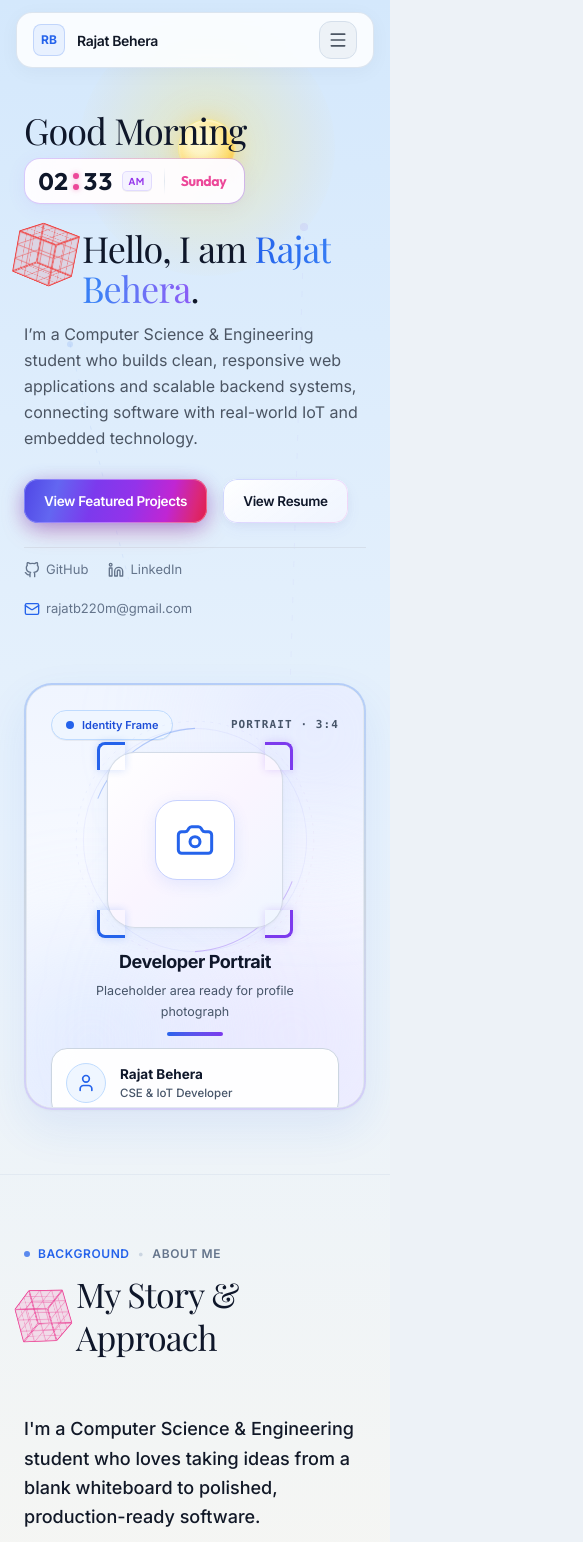
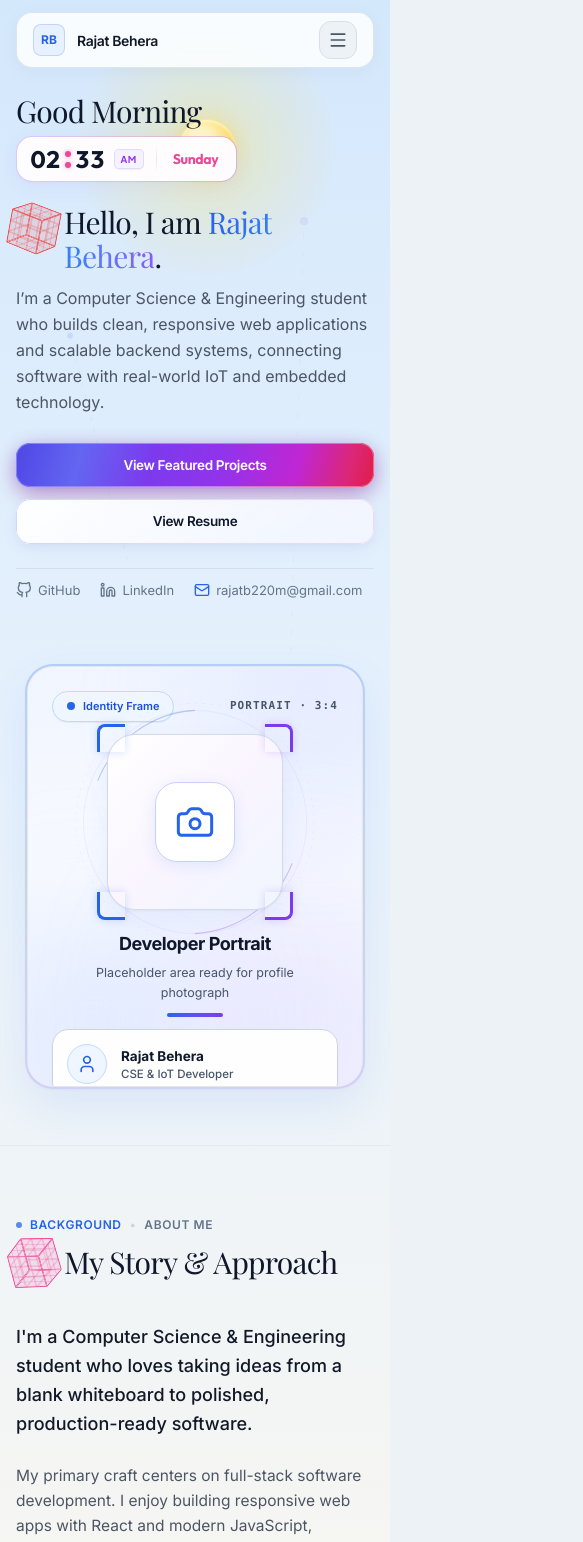
Before and after one commit to rajatbehera05/MyPortfolio, a React (Vite) app: page / in a window 390 px wide. Shown: the top 1542 px of the page, 583 px wide, since content can reach past the window. Built offline with nearby package versions, Linux system fonts and the light colour scheme; a web font is replaced by a local one.

Commit message:
feat: improve mobile responsiveness and refine square skills cards layout

```diff
--- a/src/PortfolioLanding.jsx
+++ b/src/PortfolioLanding.jsx
@@ -77,7 +77,7 @@ export default function PortfolioLanding() {
   };
 
   return (
-    <div className="relative min-h-screen bg-[#EDF2F7] text-[#0F172A] font-sans-editorial antialiased selection:bg-[#2563EB]/15 selection:text-[#2563EB]">
+    <div className="relative min-h-screen bg-[#EDF2F7] text-[#0F172A] font-sans-editorial antialiased selection:bg-[#2563EB]/15 selection:text-[#2563EB] overflow-x-clip">
 
       {/* 1. Global "The Aurora Network" Signature Atmosphere (Always Clean Light Base) */}
       <ConnectedNetworkBackground />
@@ -92,7 +92,7 @@ export default function PortfolioLanding() {
       />
 
       {/* 5. Complete Main Experience */}
-      <main className="relative z-10 w-full">
+      <main className="relative z-10 w-full overflow-x-clip">
         {/* Living Time Environment Container (Encloses Hero & About Me down through the 3 philosophy cards) */}
         <div
           data-theme={timeEnv.isNight ? 'night' : 'light'}
--- a/src/components/About.jsx
+++ b/src/components/About.jsx
@@ -17,14 +17,14 @@ export default function About() {
       aria-label="About Rajat Behera"
       className="w-full relative z-10 overflow-visible py-16 sm:py-20 border-t border-[#D5DFEB]/50"
     >
-      <div className="max-w-[1380px] mx-auto px-6 sm:px-12">
+      <div className="max-w-[1380px] mx-auto px-4 sm:px-12">
         {/* Section Header */}
         <motion.div
           initial={{ opacity: 0, y: 14 }}
           whileInView={{ opacity: 1, y: 0 }}
           viewport={{ once: true, amount: 0.2 }}
           transition={{ duration: 0.55 }}
-          className="space-y-2.5 mb-14"
+          className="space-y-2.5 mb-10 sm:mb-14"
         >
         <div>
           <div className="inline-flex items-center gap-2 text-[12px] font-semibold tracking-wider text-[#2563EB] uppercase">
@@ -35,9 +35,9 @@ export default function About() {
           </div>
         </div>
 
-        <div className="flex items-center gap-3.5 sm:gap-4">
+        <div className="flex items-center gap-3 sm:gap-4">
           <WireframeCube
-            size={38}
+            size={36}
             color="#EC4899"
             tiltX={26}
             tiltZ={-14}
@@ -47,7 +47,7 @@ export default function About() {
             floating={false}
             className="shrink-0"
           />
-          <h2 className="font-editorial-serif text-[34px] sm:text-[46px] md:text-[54px] lg:text-[62px] font-normal sm:font-medium tracking-tight text-[#0F172A] leading-tight">
+          <h2 className="font-editorial-serif text-[30px] sm:text-[46px] md:text-[54px] lg:text-[62px] font-normal sm:font-medium tracking-tight text-[#0F172A] leading-tight">
             My Story &amp; Approach
           </h2>
         </div>
--- a/src/components/Achievements.jsx
+++ b/src/components/Achievements.jsx
@@ -542,7 +542,7 @@ export default function Achievements() {
           >
             {/* Perspective Canvas Container */}
             <div
-              className="relative w-full max-w-[480px] sm:max-w-[510px] h-[370px] sm:h-[400px] flex items-center justify-center"
+              className="relative w-full max-w-[480px] sm:max-w-[510px] h-[370px] sm:h-[400px] flex items-center justify-center scale-[0.86] xs:scale-[0.94] sm:scale-100 origin-center transition-transform"
               style={{ perspective: 1100 }}
             >
               {/* Soft Illuminated Elliptical Platform Grounding the Composition */}
--- a/src/components/Hero.jsx
+++ b/src/components/Hero.jsx
@@ -79,7 +79,7 @@ export default function Hero({ onExplore, onAbout, mousePos = { x: 0, y: 0 }, ti
     <section
       id="home"
       aria-label="Rajat Behera Software Portfolio"
-      className="relative min-h-[calc(100vh-80px)] w-full flex items-center justify-center pt-28 pb-16 sm:pt-32 sm:pb-20 px-6 sm:px-12 overflow-hidden"
+      className="relative min-h-[calc(100vh-80px)] w-full flex items-center justify-center pt-24 pb-14 sm:pt-32 sm:pb-20 px-4 sm:px-12 overflow-hidden"
     >
 
       {/* Interactive Faint Technical Lines reacting subtly to mouse */}
@@ -112,7 +112,7 @@ export default function Hero({ onExplore, onAbout, mousePos = { x: 0, y: 0 }, ti
                 animate={{ opacity: 1, y: 0 }}
                 transition={{ duration: 0.5, delay: 0.22 }}
               >
-                <span className={`block text-4xl sm:text-5xl md:text-6xl lg:text-[64px] xl:text-[70px] font-normal sm:font-medium font-editorial-serif tracking-tight leading-none ${
+                <span className={`block text-3xl sm:text-5xl md:text-6xl lg:text-[64px] xl:text-[70px] font-normal sm:font-medium font-editorial-serif tracking-tight leading-none ${
                   isNight ? 'text-[#F1F5FF]' : 'text-[#0F172A]'
                 }`}>
                   {greeting}
@@ -129,9 +129,9 @@ export default function Hero({ onExplore, onAbout, mousePos = { x: 0, y: 0 }, ti
 
             {/* 2. Headline with selected Arctic Blue gradient accents */}
             <div className="space-y-3">
-              <div className="flex items-start gap-3.5 sm:gap-4.5">
+              <div className="flex items-start gap-3 sm:gap-4.5">
                 <WireframeCube
-                  size={44}
+                  size={36}
                   color="#EF4444"
                   tiltX={-20}
                   tiltZ={10}
@@ -143,7 +143,7 @@ export default function Hero({ onExplore, onAbout, mousePos = { x: 0, y: 0 }, ti
                   initial={{ opacity: 0, y: 16 }}
                   animate={{ opacity: 1, y: 0 }}
                   transition={{ duration: 0.65, delay: 0.25 }}
-                  className={`text-4xl sm:text-5xl md:text-6xl lg:text-[64px] xl:text-[70px] font-normal sm:font-medium tracking-tight font-editorial-serif leading-[1.12] ${
+                  className={`text-3xl sm:text-5xl md:text-6xl lg:text-[64px] xl:text-[70px] font-normal sm:font-medium tracking-tight font-editorial-serif leading-[1.12] ${
                     isNight ? 'text-[#F1F5FF]' : 'text-[#0F172A]'
                   }`}
                 >
@@ -169,16 +169,18 @@ export default function Hero({ onExplore, onAbout, mousePos = { x: 0, y: 0 }, ti
             </div>
 
             {/* 4. Call to Action Buttons */}
-            <div className="flex flex-wrap items-center gap-4 pt-1">
+            <div className="flex flex-col sm:flex-row items-stretch sm:items-center gap-3 sm:gap-4 pt-1">
               <motion.div
                 initial={{ opacity: 0, y: 16 }}
                 animate={{ opacity: 1, y: 0 }}
                 transition={{ duration: 0.55, delay: 0.55, ease: [0.16, 1, 0.3, 1] }}
+                className="w-full sm:w-auto"
               >
                 <LiquidButton
                   variant="primary"
                   size="md"
                   onClick={onExplore}
+                  className="w-full sm:w-auto"
                   aria-label="View Featured Projects"
                 >
                   View Featured Projects
@@ -189,12 +191,14 @@ export default function Hero({ onExplore, onAbout, mousePos = { x: 0, y: 0 }, ti
                 initial={{ opacity: 0, y: 16 }}
                 animate={{ opacity: 1, y: 0 }}
                 transition={{ duration: 0.55, delay: 0.67, ease: [0.16, 1, 0.3, 1] }}
+                className="w-full sm:w-auto"
               >
                 <LiquidButton
                   variant="secondary"
                   size="md"
                   isNight={isNight}
                   onClick={onAbout}
+                  className="w-full sm:w-auto"
                   aria-label="View Resume"
                 >
                   View Resume
@@ -261,7 +265,7 @@ export default function Hero({ onExplore, onAbout, mousePos = { x: 0, y: 0 }, ti
               }}
               onMouseMove={handleCardMouseMove}
               onMouseLeave={handleCardMouseLeave}
-              className={`group relative w-full max-w-[380px] sm:max-w-[420px] lg:max-w-[440px] xl:max-w-[460px] aspect-[4/5] sm:aspect-[3/4] rounded-[28px] sm:rounded-[32px] p-[2px] transition-shadow duration-300 ${
+              className={`group relative w-full max-w-[340px] xs:max-w-[380px] sm:max-w-[420px] lg:max-w-[440px] xl:max-w-[460px] aspect-[4/5] sm:aspect-[3/4] rounded-[28px] sm:rounded-[32px] p-[2px] transition-shadow duration-300 ${
                 isNight
                   ? 'bg-gradient-to-b from-[#4F8CFF]/30 via-[rgba(150,180,230,0.15)] to-[#8B5CF6]/20 shadow-[0_20px_50px_rgba(8,20,38,0.7)] hover:shadow-[0_24px_60px_rgba(79,140,255,0.2)]'
                   : 'bg-gradient-to-b from-[#2563EB]/25 via-[#CBD5E1] to-[#8B5CF6]/25 shadow-[0_18px_45px_rgba(37,99,235,0.09),0_1px_3px_rgba(0,0,0,0.04)] hover:shadow-[0_22px_55px_rgba(37,99,235,0.14)]'
--- a/src/components/TechIWorkWith.jsx
+++ b/src/components/TechIWorkWith.jsx
@@ -204,7 +204,7 @@ export default function TechIWorkWith() {
       whileInView={{ opacity: 1, y: 0 }}
       viewport={{ once: true, amount: 0.1 }}
       transition={{ duration: 0.6, ease: [0.16, 1, 0.3, 1] }}
-      className="max-w-[1380px] mx-auto px-6 sm:px-12 py-12 sm:py-16 border-t border-[#D5DFEB] relative"
+      className="max-w-[1380px] mx-auto px-4 sm:px-12 py-12 sm:py-16 border-t border-[#D5DFEB] relative"
     >
       {/* Background Decorative Ambient Radial Glow */}
       <div
@@ -242,7 +242,7 @@ export default function TechIWorkWith() {
               floating={false}
               className="shrink-0"
             />
-            <h2 className="font-editorial-serif text-[34px] sm:text-[46px] md:text-[54px] lg:text-[62px] font-normal sm:font-medium tracking-tight text-[#0F172A] leading-tight">
+            <h2 className="font-editorial-serif text-[30px] sm:text-[46px] md:text-[54px] lg:text-[62px] font-normal sm:font-medium tracking-tight text-[#0F172A] leading-tight">
               Tech I Work With
             </h2>
           </div>
```
Also changed, not shown: src/components/Contact.jsx (+5 -5 lines), src/components/CoreQualitiesOrbit.jsx (+6 -6 lines), src/components/ProjectsEntry.jsx (+5 -5 lines), src/components/SkillsNetwork.jsx (+30 -19 lines).
